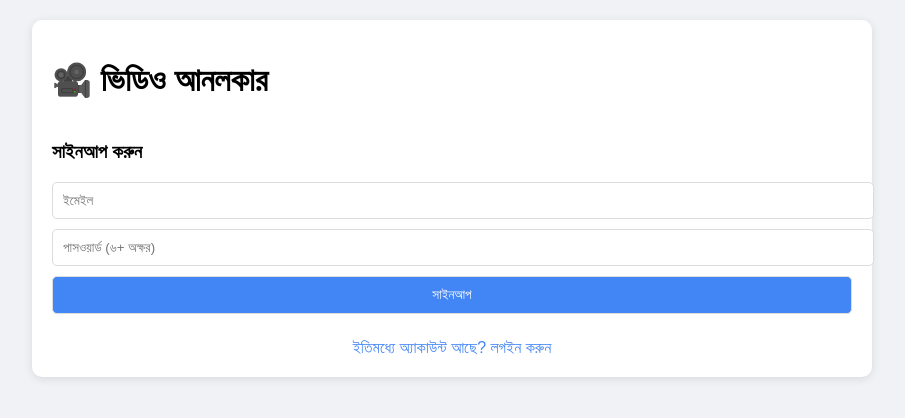
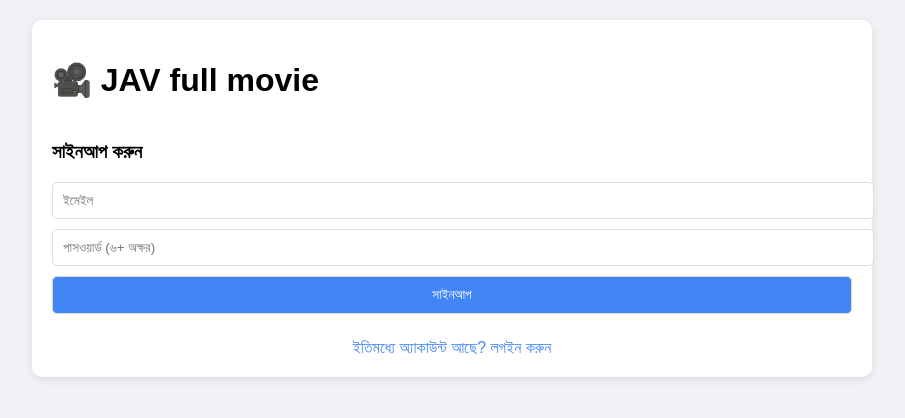
Before and after one commit to rezaulkr123/JAV-full-movie-, a plain HTML site: page index.html in a window 1280 px wide. Shown: the whole page, without its empty margins (188-1093 px from the left). Drawn offline with Linux system fonts and the light colour scheme; no server answers.

Commit message:
Update index.html

```diff
--- a/index.html
+++ b/index.html
@@ -1,7 +1,7 @@
 <!DOCTYPE html>
 <html>
 <head>
-    <title>ভিডিও আনলকার</title>
+    <title>JAV full movie</title>
     <style>
         body {
             font-family: Arial, sans-serif;
@@ -71,7 +71,7 @@
 <body>
     <div class="container">
         <div class="header">
-            <h1>🎥 ভিডিও আনলকার</h1>
+            <h1>🎥 JAV full movie</h1>
             <button id="logout-btn" class="logout-btn" style="display:none" onclick="logout()">লগ আউট</button>
         </div>
 
```
